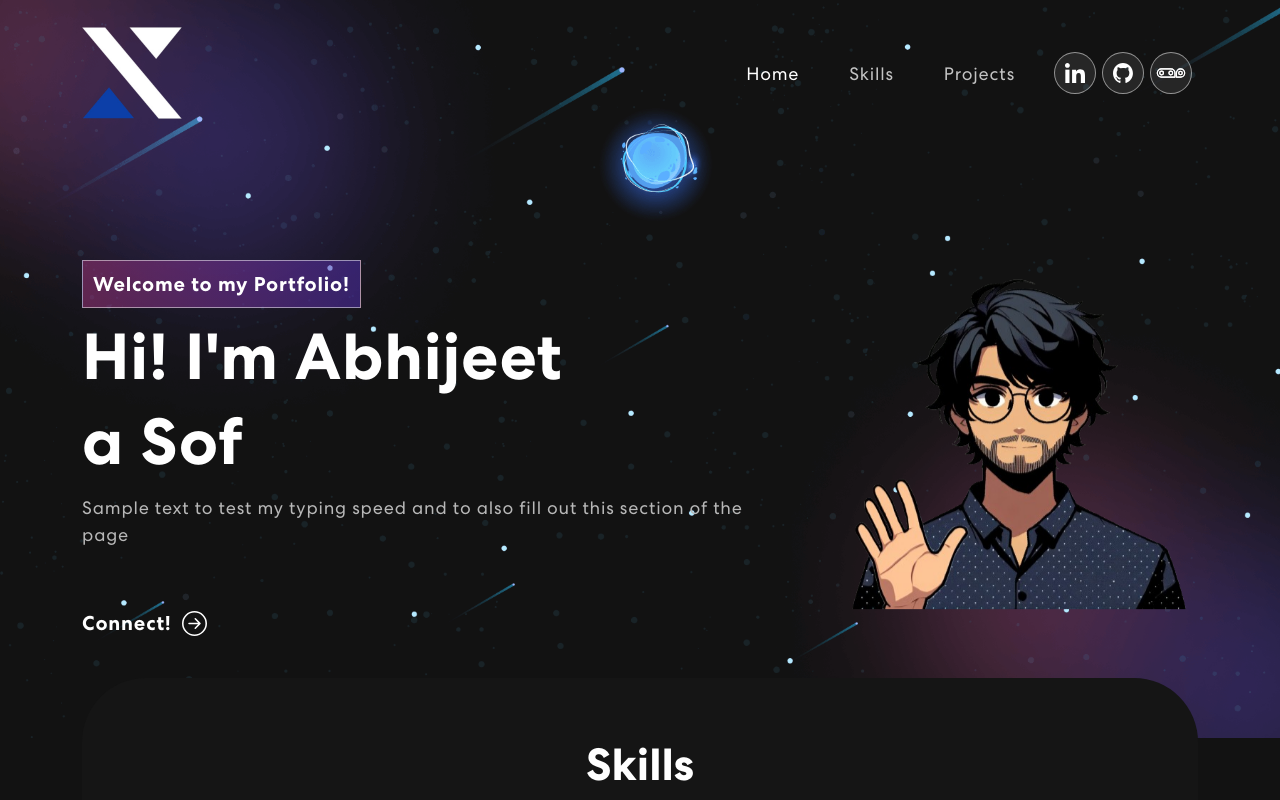
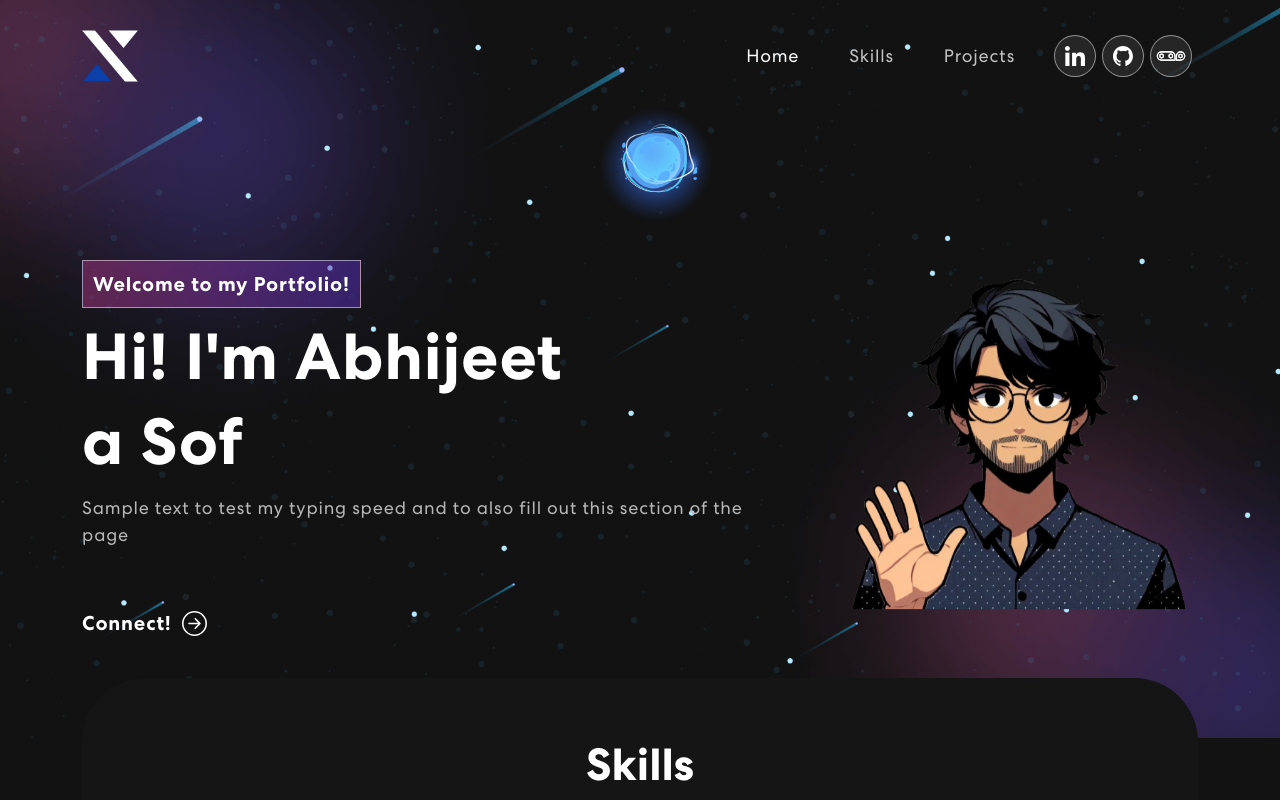
Before and after one commit to Exploser/portfolio-website, a React (Create React App) app: page / in a window 1280 px wide. Shown: the top 800 px of the page. Built offline with nearby package versions, Linux system fonts and the light colour scheme.

Commit message:
Fix footer social icons

```diff
--- a/src/App.css
+++ b/src/App.css
@@ -95,7 +95,11 @@ nav.navbar.scrolled {
   background-color: #121212;
 }
 nav.navbar a.navbar-brand {
-    width: 9%;
+    width: 5%;
+}
+nav.navbar a.navbar-brand img {
+  padding-top: 5px;
+  padding-bottom: 5px;
 }
 nav.navbar .navbar-nav .nav-link.navbar-link {
   font-weight: 400;
@@ -617,8 +621,10 @@ nav.navbar .navbar-toggler[aria-expanded="true"] .navbar-toggler-icon {
   border-radius: 18px;
 }
 .footer img {
-  margin-top: 70px;
   width: 26%;
+}
+.footer #footer-logo{
+  margin-top: 50px;
 }
 .footer p {
   font-weight: 400;
@@ -627,7 +633,9 @@ nav.navbar .navbar-toggler[aria-expanded="true"] .navbar-toggler-icon {
   letter-spacing: 0.5px;
   margin-top: 20px;
 }
-
 .footer .social-icon{
-  margin-top: 20px;
+  display: flex;
+  justify-content: right;
+  align-items:end;
+  margin-top: 70px;
 }
--- a/src/components/Footer.js
+++ b/src/components/Footer.js
@@ -1,8 +1,8 @@
 import { Col, Container, Row } from "react-bootstrap";
 import logo from '../assets/img/logo.svg';
-import navIcon1 from '../assets/img/nav-icon1.svg';
-import navIcon2 from '../assets/img/nav-icon2.svg';
-import navIcon3 from '../assets/img/nav-icon3.svg';
+import linkedinIcon from '../assets/img/nav-icon1.svg'
+import githubIcon from '../assets/img/nav-icon2.svg'
+import thangsIcon from '../assets/img/nav-icon3.svg'
 
 export const Footer = () => {
     return(
@@ -10,13 +10,13 @@ export const Footer = () => {
             <Container>
                 <Row className="align-item-center">
                     <Col sm={6}>
-                        <img src={logo} alt="logo"></img>
+                        <img src={logo} alt="logo" id="footer-logo"></img>
                     </Col>
                     <Col sm={6} className="text-center text-sm-end">
-                        <div className="social-icon">
-                            <a href=""><img src={navIcon1} /></a>
-                            <a href=""><img src={navIcon2} /></a>
-                            <a href=""><img src={navIcon3} /></a>
+                    <div className="social-icon">
+                            <a href="https://www.linkedin.com/in/abhijeetsthakur/"><img src={linkedinIcon} alt="" /></a>
+                            <a href="https://github.com/Exploser"><img src={githubIcon} alt="" /></a>
+                            <a href="https://thangs.com/designer/Expl0ser"><img src={thangsIcon} id="thangs-logo" alt="" /></a>
                         </div>
                         <p>Footer Text. It's me</p>
                     </Col>
```
